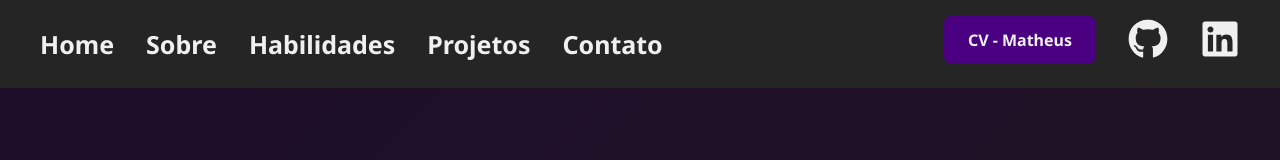
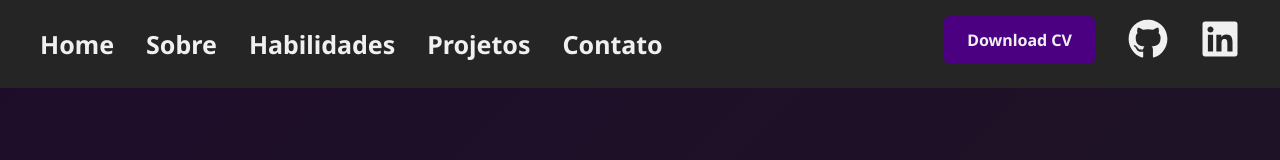
Before and after one commit to Matheus-Figueiredo-Dev/Portfolio, a React (Vite) app: page / in a window 1280 px wide. Shown: the top 160 px of the page. Built offline with nearby package versions, Linux system fonts and the light colour scheme; a web font is replaced by a local one.

Commit message:
Atualizando botão de curriculo

```diff
--- a/src/components/Header/index.jsx
+++ b/src/components/Header/index.jsx
@@ -21,8 +21,8 @@ export function Header() {
           <MenuItem href="#contato">Contato</MenuItem>
         </Menu>
         <ContainerMenu>
-          <a href="https://drive.google.com/file/d/1SCnLUV7S3pmIP0HlIaDyS589eUy97X6P/view?usp=drive_link">
-            <Button>CV - Matheus</Button>
+          <a href="https://drive.google.com/uc?export=download&id=1SCnLUV7S3pmIP0HlIaDyS589eUy97X6P">
+            <Button>Download CV</Button>
           </a>
           <Link href="https://github.com/Matheus-Figueiredo-Dev">
             <FaGithub />
```
